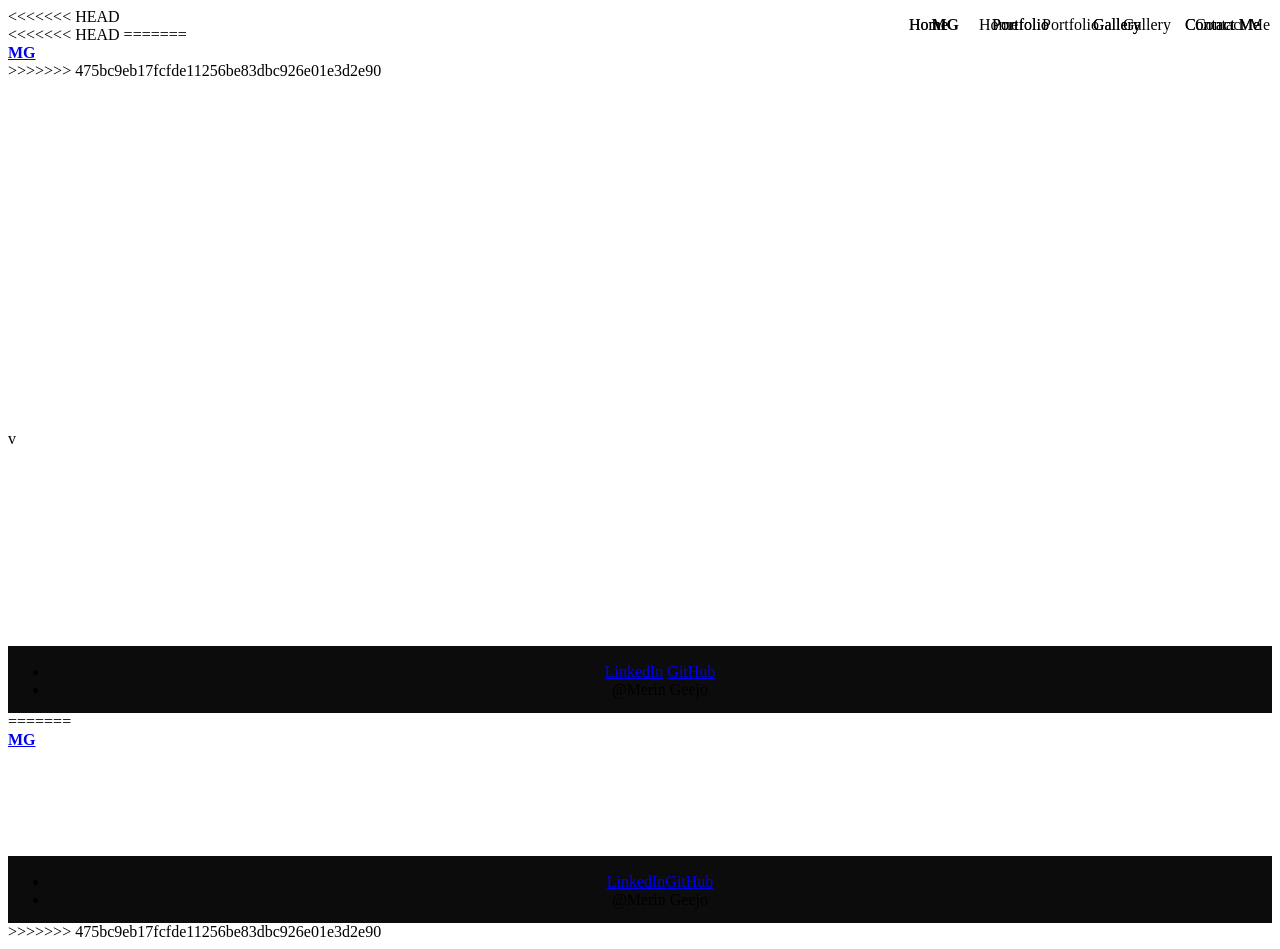
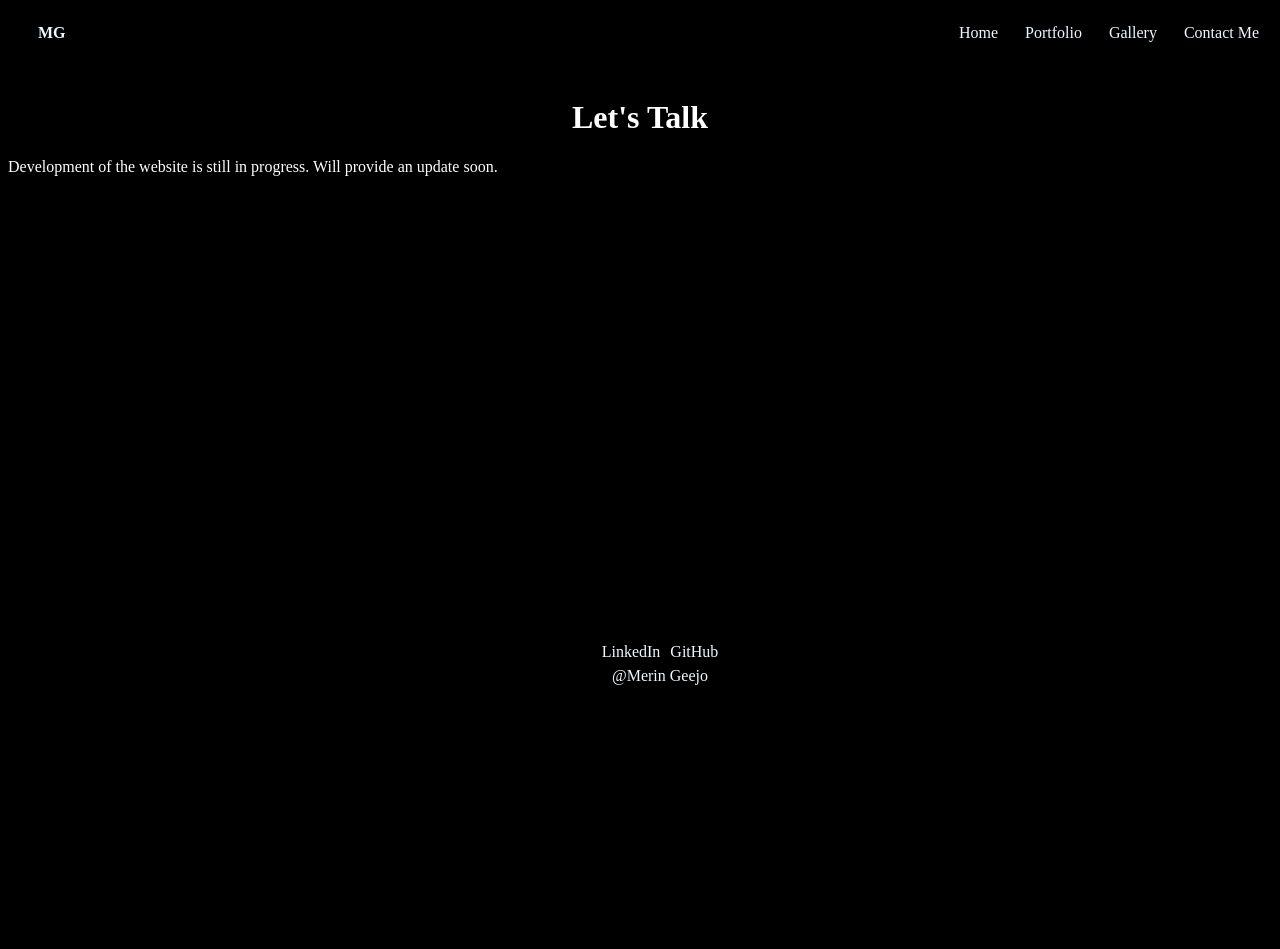
Before and after one commit to Merin-Geejo/MyWebsite, a plain HTML site: page contact.html in a window 1280 px wide. After the commit the page ends 816 px from the top, so only its background shows below. Drawn offline with nearby package versions, Linux system fonts and the light colour scheme.

Commit message:
Resolved merge conflicts

```diff
--- a/app.css
+++ b/app.css
@@ -1,4 +1,3 @@
-<<<<<<< HEAD
 body{
     min-height: 100vh;
     background-color: rgb(0, 0, 0);
@@ -11,35 +10,6 @@ p{
     color: white;
 }
 /* Home Page*/
-=======
-/* Home Page*/
-.MG a {
-    top: 0;
-    left: 0;
-    position: absolute;
-    padding: 27px;
-    text-decoration: none;
-    color: black;/*Change when when adding javascript*/
-}
-
-.navbar {
-    top: 0;
-    right: 0;
-    position: absolute;
-}
-
-.navbar li {
-    display: inline-block;
-    padding: 10px;
-    list-style-type: none;
-}
-
-.navbar a {
-    text-decoration: none;
-    color: black;/*Change when when adding javascript to white*/
-}
-
->>>>>>> 475bc9eb17fcfde11256be83dbc926e01e3d2e90
 .home {
     top: 50%;
     left: 50%;
@@ -57,7 +27,6 @@ p{
     justify-content: center;
     align-items: center;
 }
-<<<<<<< HEAD
 .heading h1,h2{
     font-family: "Satisfy", cursive;
     font-weight: 200;
@@ -70,31 +39,12 @@ p{
 }
 
 /*........................*/
-=======
-.bg_img {
-    background-image: url('./Pictures&Videos/Img1.jpeg');
-    background-repeat: no-repeat;
-    background-size: cover;
-}
-/*header*/
-header{
-    min-height: 25px;
-}
-/*........................*/
-footer {
-    background-color: rgb(12, 12, 12);
-    max-height: 65px;
-    text-align: center;
-    padding: 1px;
-}
->>>>>>> 475bc9eb17fcfde11256be83dbc926e01e3d2e90
 footer li,a{
     color: aliceblue;
     text-decoration: none;
     list-style-type: none;
     padding: 3px;
 }
-<<<<<<< HEAD
 footer {
     max-height: 65px;
     text-align: center;
@@ -175,8 +125,4 @@ h3 {
     transform: translateY(-5px);
     box-shadow: 0 8px 16px rgba(0, 0, 0, 0.2), 0 0 15px rgba(245, 245, 244, 0.6); /* Add a "glow" effect */
     border-color: rgb(240, 240, 237);
-=======
-.portfolio a{
-    color: black;
->>>>>>> 475bc9eb17fcfde11256be83dbc926e01e3d2e90
 }
--- a/contact.html
+++ b/contact.html
@@ -7,7 +7,6 @@
     <title>Contact Me</title>
 </head>
 <body>
-<<<<<<< HEAD
     <div id="header"></div>
     <h1>Let's Talk</h1>
     <p>Development of the website is still in progress. Will provide an update soon.</p>
@@ -15,27 +14,5 @@
     <div id="footer"></div>
     <script src="https://ajax.googleapis.com/ajax/libs/jquery/3.7.1/jquery.min.js"></script>
     <script src="./index.js"></script>
-=======
-    <header>
-        <div class="MG">
-            <a href="#"><b>MG</b></a>
-        </div>
-        <div class="navbar">
-            <ul>
-                <li><a href="./index.html">Home</a></li>
-                <li><a href="./Portfolio/portfolio.html">Portfolio</a></li>
-                <li><a href="./gallery.html">Gallery</a></li>
-                <li><a href="./contact.html">Contact Me</a></li>
-            </ul>
-        </div>
-    </header>
-    <h1>Let's Talk</h1>
-    <footer>
-        <ul>
-            <li><a href="https://www.linkedin.com/in/merin-geejo-991028296/">LinkedIn</a><a href="https://github.com/Merin-Geejo/">GitHub</a></li>
-            <li>@Merin Geejo</li>
-        </ul>
-    </footer>
->>>>>>> 475bc9eb17fcfde11256be83dbc926e01e3d2e90
 </body>
 </html>
--- a/header.html
+++ b/header.html
@@ -1,5 +1,4 @@
 <header>
-<<<<<<< HEAD
     <div class="navbar">
         <a href="./Portfolio/Project_1/index.html" class="nav-left">MG</a>
     <div class="nav-right">
@@ -9,17 +8,4 @@
             <a href="./contact.html">Contact Me</a>
     </div>
 </div>
-=======
-    <div class="MG">
-        <a href="#"><b>MG</b></a>
-    </div>
-    <div class="navbar">
-        <ul>
-            <li><a href="./index.html">Home</a></li>
-            <li><a href="./Portfolio/portfolio.html">Portfolio</a></li>
-            <li><a href="./gallery.html">Gallery</a></li>
-            <li><a href="./contact.html">Contact Me</a></li>
-        </ul>
-    </div>
->>>>>>> 475bc9eb17fcfde11256be83dbc926e01e3d2e90
 </header>
```
Also changed, not shown: gallery.html (+0 -29 lines).
